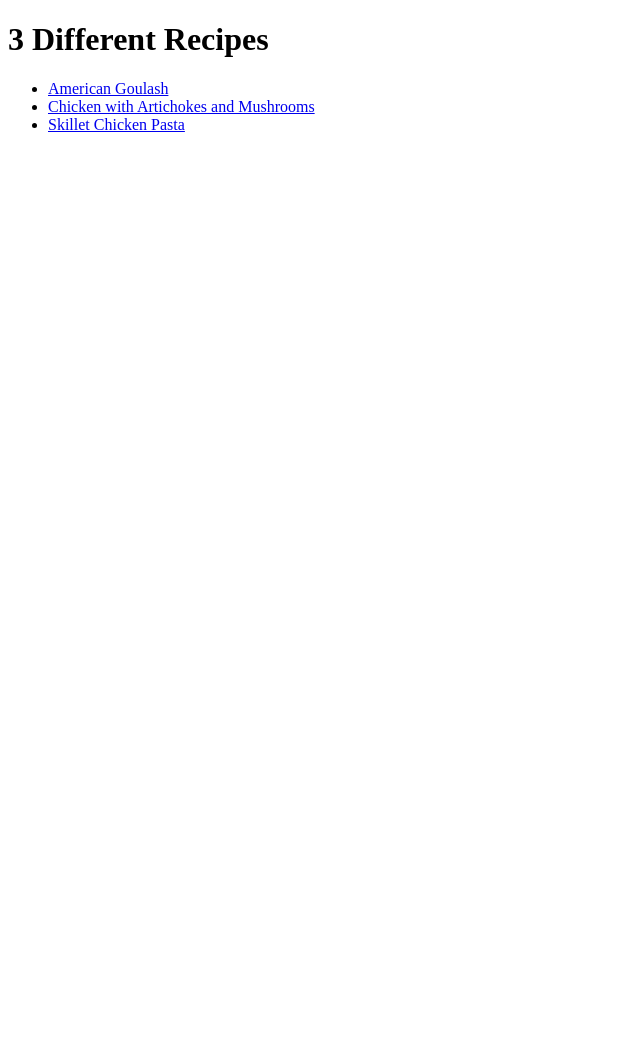
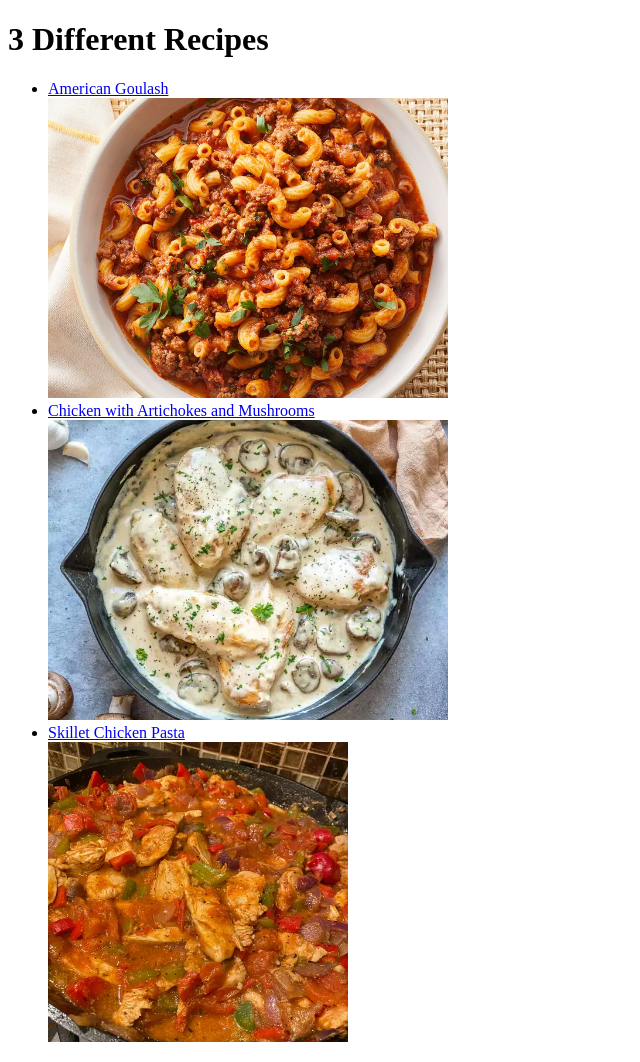
Before and after one commit to scarletwarlock67/odin-recipes, a plain HTML site: page index.html in a window 1280 px wide. Shown: the whole page, without its empty margins (0-640 px from the left). Before the commit the page ends 800 px from the top, so only its background shows below. Drawn offline with Linux system fonts and the light colour scheme.

Commit message:
Problem with html tag

```diff
--- a/index.html
+++ b/index.html
@@ -10,14 +10,17 @@
 
       <li>
        <a href="./recipes/American Goulash">American Goulash</a><br/>
+       <img src="./images/Goulash.jpg" alt="American Goulash" height="300">
       </li>
 
       <li>
        <a href="./recipes/Chicken with Artichokes and Mushrooms">Chicken with Artichokes and Mushrooms</a><br/>
+       <img src="./images/chickenmushroom.jpg" alt="Chicken with aritchokes and mushrooms" height="300">
       </li>
 
       <li>
         <a href="./recipes/Skillet Chicken Pasta">Skillet Chicken Pasta</a><br/>
+        <img src="./images/chickenpasta.jpg" alt="skillet chicken pasta" height="300">
       </li>
 
      </ul>
```
Also changed, not shown: 1 other file.
